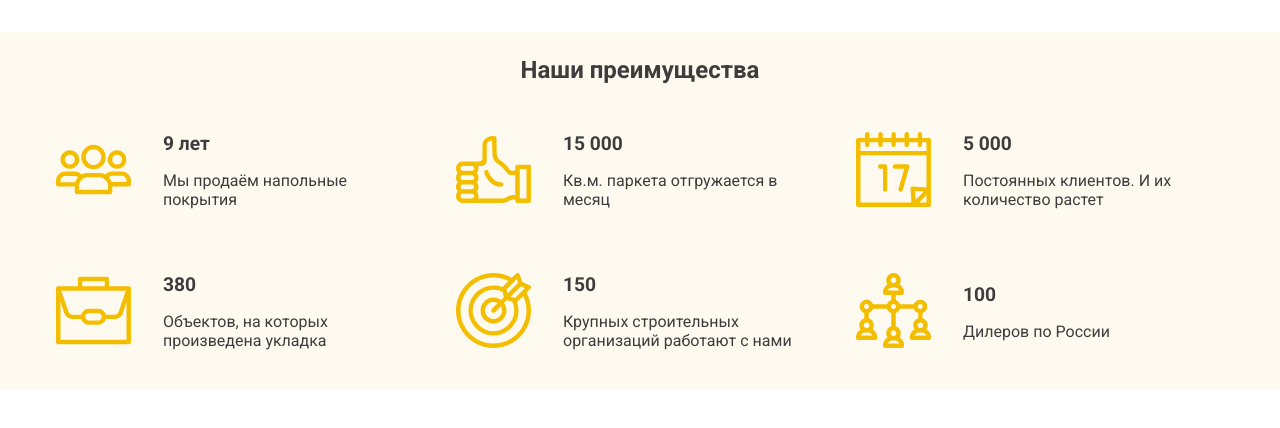
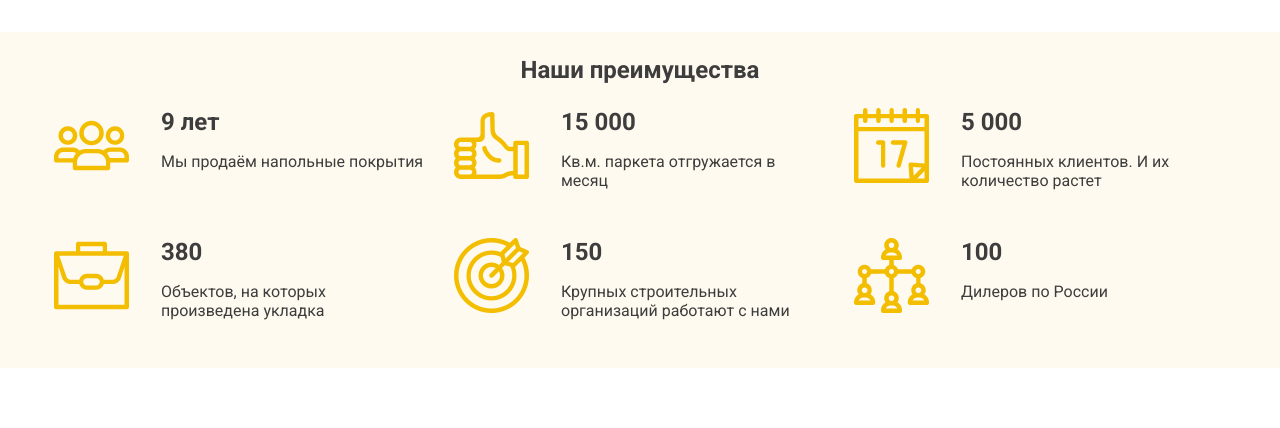
Before and after one commit to Caumohtius/4_benefits, a plain HTML site: page index.html in a window 1280 px wide. Drawn offline with Linux system fonts and the light colour scheme; files whose address does not match are found by name.

Commit message:
add fixes

```diff
--- a/index.html
+++ b/index.html
@@ -23,7 +23,7 @@
                     <div class="benefits__item-icon benefits__item-icon_1"></div>
                     <div class="benefits__item-content">
                         <div class="benefits__item-title">9 лет</div>
-                        <p class="benefits__item-text">Мы продаём напольные покрытия</p>
+                        <div class="benefits__item-text">Мы продаём напольные покрытия</div>
                     </div>
                 </div>
 
@@ -31,7 +31,7 @@
                     <div class="benefits__item-icon benefits__item-icon_2"></div>
                     <div class="benefits__item-content">
                         <div class="benefits__item-title">15 000</div>
-                        <p class="benefits__item-text">Кв.м. паркета отгружается в месяц</p>
+                        <div class="benefits__item-text">Кв.м. паркета отгружается в месяц</div>
                     </div>
                 </div>
 
@@ -39,7 +39,7 @@
                     <div class="benefits__item-icon benefits__item-icon_3"></div>
                     <div class="benefits__item-content">
                         <div class="benefits__item-title">5 000</div>
-                        <p class="benefits__item-text">Постоянных клиентов. И их количество растет</p>
+                        <div class="benefits__item-text">Постоянных клиентов. И их количество растет</div>
                     </div>
                 </div>
 
@@ -47,7 +47,7 @@
                     <div class="benefits__item-icon benefits__item-icon_4"></div>
                     <div class="benefits__item-content">
                         <div class="benefits__item-title">380</div>
-                        <p class="benefits__item-text">Объектов, на которых произведена укладка</p>
+                        <div class="benefits__item-text">Объектов, на которых произведена укладка</div>
                     </div>
                 </div>
 
@@ -55,7 +55,7 @@
                     <div class="benefits__item-icon benefits__item-icon_5"></div>
                     <div class="benefits__item-content">
                         <div class="benefits__item-title">150</div>
-                        <p class="benefits__item-text">Крупных строительных организаций работают с нами</p>
+                        <div class="benefits__item-text">Крупных строительных организаций работают с нами</div>
                     </div>
                 </div>
 
@@ -63,7 +63,7 @@
                     <div class="benefits__item-icon benefits__item-icon_6"></div>
                     <div class="benefits__item-content">
                         <div class="benefits__item-title">100</div>
-                        <p class="benefits__item-text">Дилеров по России</p>
+                        <div class="benefits__item-text">Дилеров по России</div>
                     </div>
                 </div>
 
--- a/style.css
+++ b/style.css
@@ -7,7 +7,7 @@
         url("./font/flaticon.svg?243399f29508ceab42516e216fe25ad3#flaticon") format("svg");
 }
 html {
-    font-size: 16px;
+    font-size: 14px;
 }
 
 /* Обнуление и начальные стили*/
@@ -65,7 +65,7 @@ div[class^="icon_"]:before, div[class*="icon_"]:before {
 /* Основные стили */
 .container {
     margin: 0 auto;
-    max-width: 1200px;
+    max-width: 800px;
 }
 
 .benefits {
@@ -93,12 +93,12 @@ div[class^="icon_"]:before, div[class*="icon_"]:before {
 
 .benefits__item {
     display: flex;
-
-    padding: 1.5em 1em;
+    margin-bottom: 2em;
+    padding: 0 14px;
 
     justify-content: flex-start;
-    align-items: center;
-    flex-basis: 400px;
+    align-items: flex-start;
+    flex-basis: 300px;
 }
 
 .benefits__item-icon {
@@ -112,17 +112,21 @@ div[class^="icon_"]:before, div[class*="icon_"]:before {
 
 .benefits__item-title {
     font-weight: 700;
-    font-size: 1.2rem;
+    font-size: 1.5rem;
 }
 
-@media screen and (max-width: 1200px) {
+.benefits__item-text {
+    margin: 1em 0;
+}
+
+@media screen and (min-width: 1200px) {
     html {
-        font-size: 14px;
+        font-size: 16px;
     }
     .container {
-        max-width: 800px;
+        max-width: 1200px;
     }
     .benefits__item {
-        flex-basis: 300px;
+        flex-basis: 400px;
     }
 }
```
